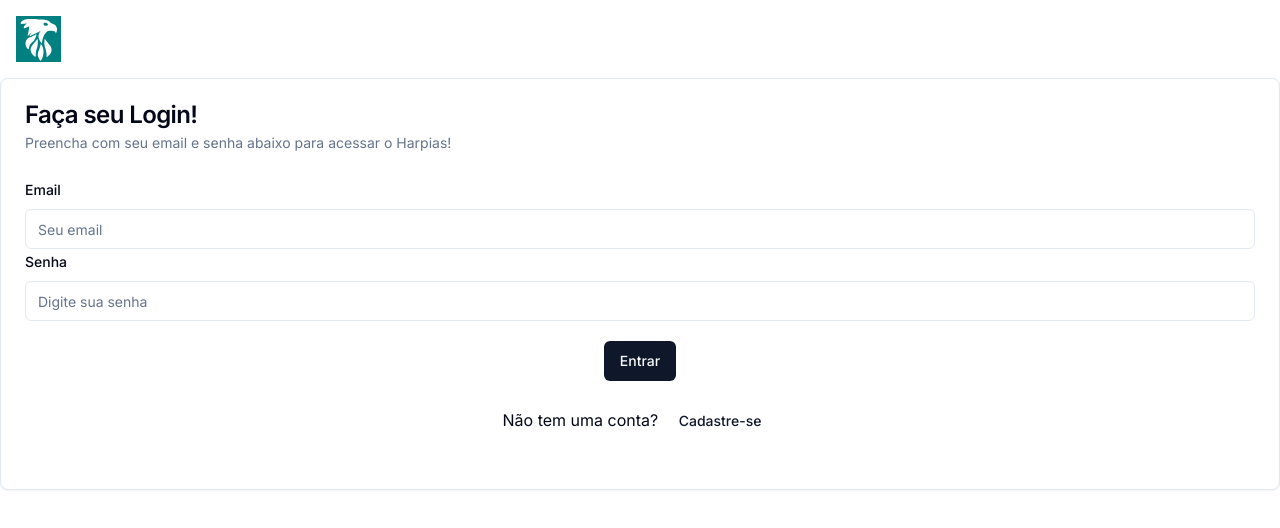
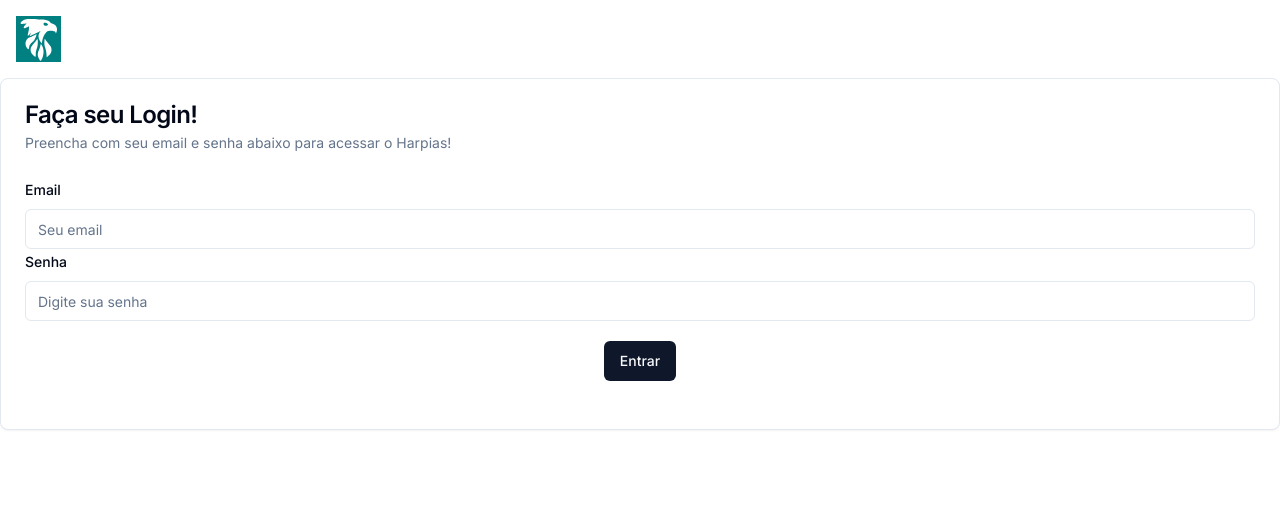
Before and after one commit to harpiaco2/harpia, a Next.js app: page / in a window 1280 px wide. Shown: the top 528 px of the page. Built offline with nearby package versions, Linux system fonts and the light colour scheme.

Commit message:
chore: retirada de botao de cadastre-se

```diff
--- a/src/app/login/components/login/Login.tsx
+++ b/src/app/login/components/login/Login.tsx
@@ -158,12 +158,6 @@ const Login = () => {
                 {errorMessage && (
                   <p className="text-red-600 mt-3">{errorMessage}</p>
                 )}
-                <p className="mt-5">
-                  Não tem uma conta?{" "}
-                  <Button variant="link" onClick={() => setIsLogin(false)}>
-                    Cadastre-se
-                  </Button>
-                </p>
               </CardFooter>
             </form>
           </Form>
```
